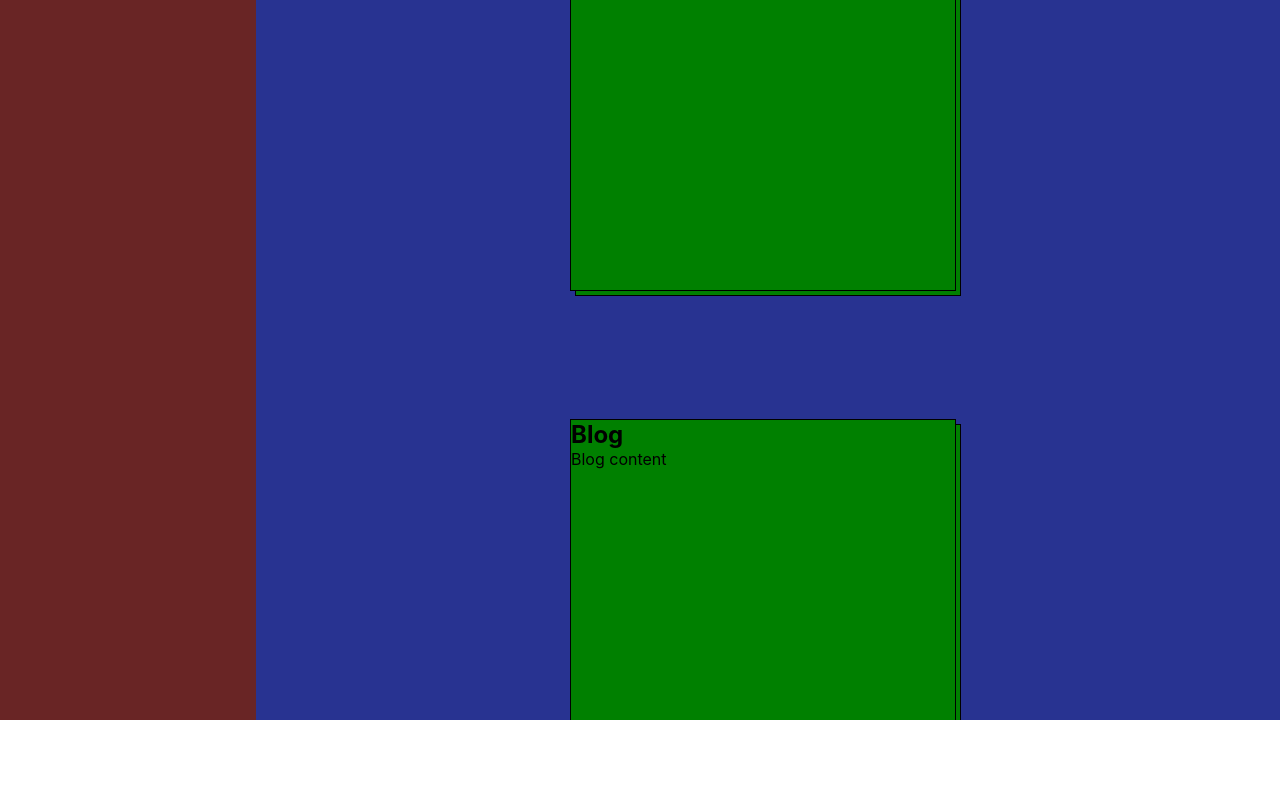
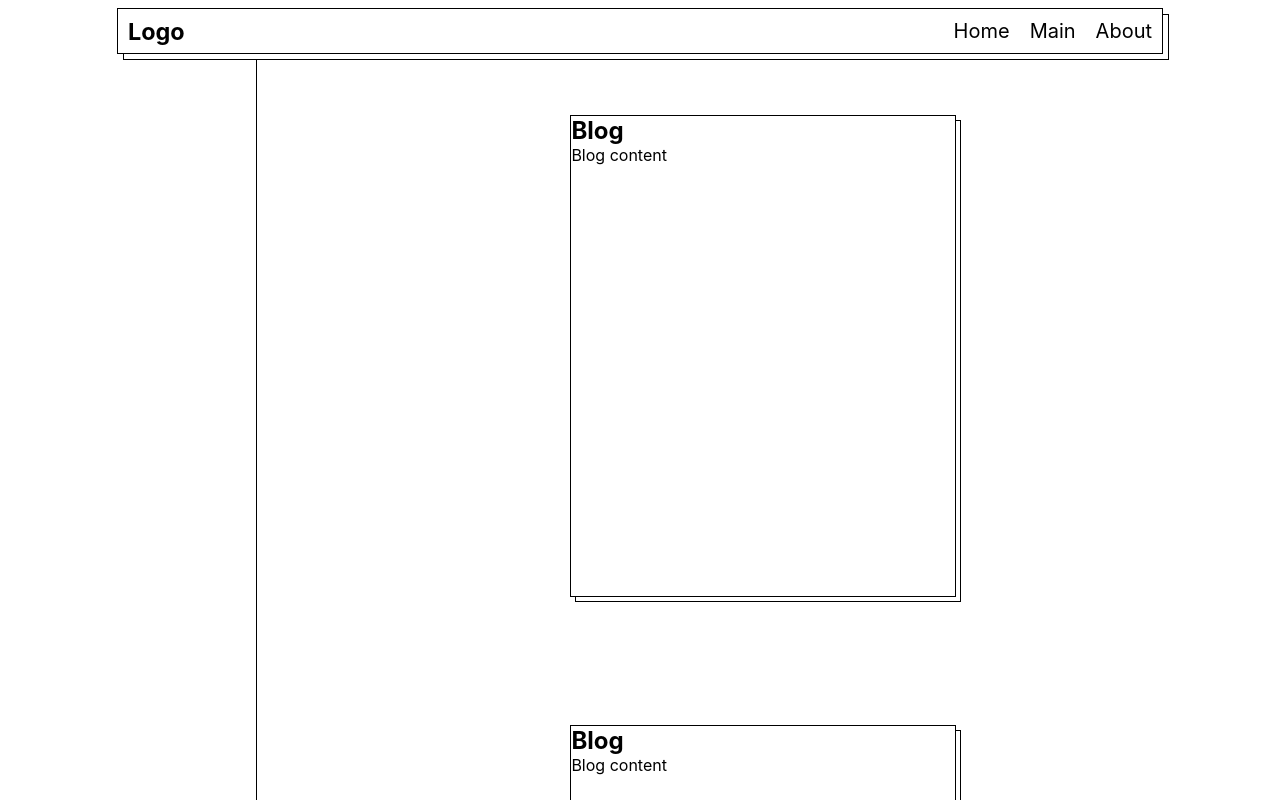
Before and after one commit to faroukchebaiki/personnal_blog, a React (Create React App) app: page / in a window 1280 px wide. Built offline with nearby package versions, Linux system fonts and the light colour scheme; the HTML template or start-up script is replaced by a standard one.

Commit message:
finishing the generale layout

```diff
--- a/src/App.js
+++ b/src/App.js
@@ -6,7 +6,7 @@ import Footer from './Components/Footer';
 function App() {
   return (
     <>
-        {/* <Top />*/}
+      <Top />
       <Main />
       <Footer />
     </>
--- a/src/Components/Blogs.js
+++ b/src/Components/Blogs.js
@@ -4,7 +4,10 @@ export default function Blogs() {
         <div className="right">
             <Post />
             <Post />
-
+            <Post />
+            <Post />
+            <Post />
+            <Post />
         </div>
     );
 }
--- a/src/index.css
+++ b/src/index.css
@@ -65,10 +65,9 @@ code {
   flex-direction: row;
   align-items: center;
   justify-content: center;
-  height: 90vh;
+  height: 93vh;
   width: 100vw;
-  background-color: #ccc;
-  //margin-top: 10vh;
+  margin-top: 7vh;
 }
 /* The Aside section START*/
 .left{
@@ -78,7 +77,7 @@ code {
   justify-content: center;
   width: 20vw;
   height: 100%;
-  background-color: rgb(105, 37, 37);
+  border-right: 1px solid black;
 }
 /* The Aside section END*/
 /* The main content START*/
@@ -86,10 +85,8 @@ code {
   display: flex;
   flex-direction: column;
   align-items: center;
-  justify-content: center;
   width: 80vw;
   height: 100%;
-  background-color: rgb(40, 51, 145);
   overflow-y: scroll;
   overflow-x: hidden;
 }
@@ -97,7 +94,7 @@ code {
   width: 30vw;
   height: 30em;
   border: 1px solid black;
-  background-color: green;
+  background-color: white;
 
 }
 .toppost{
```
